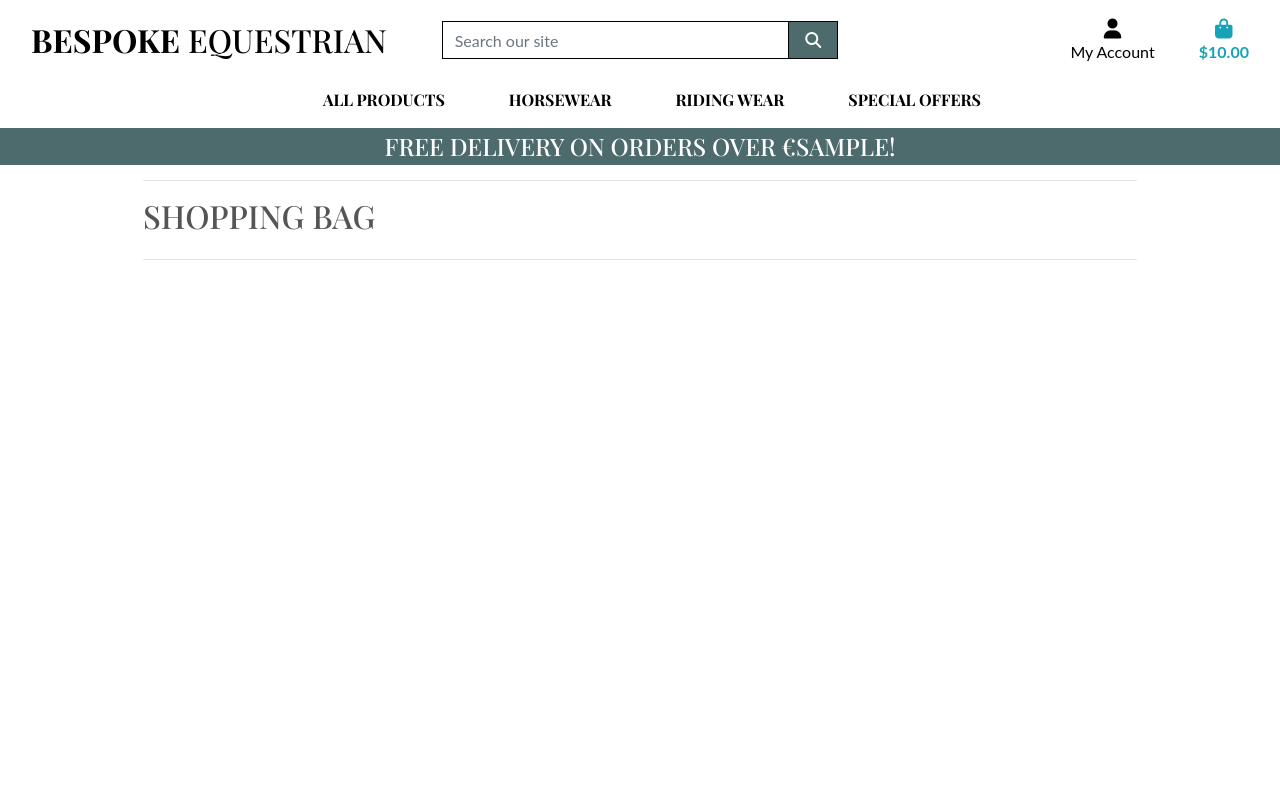
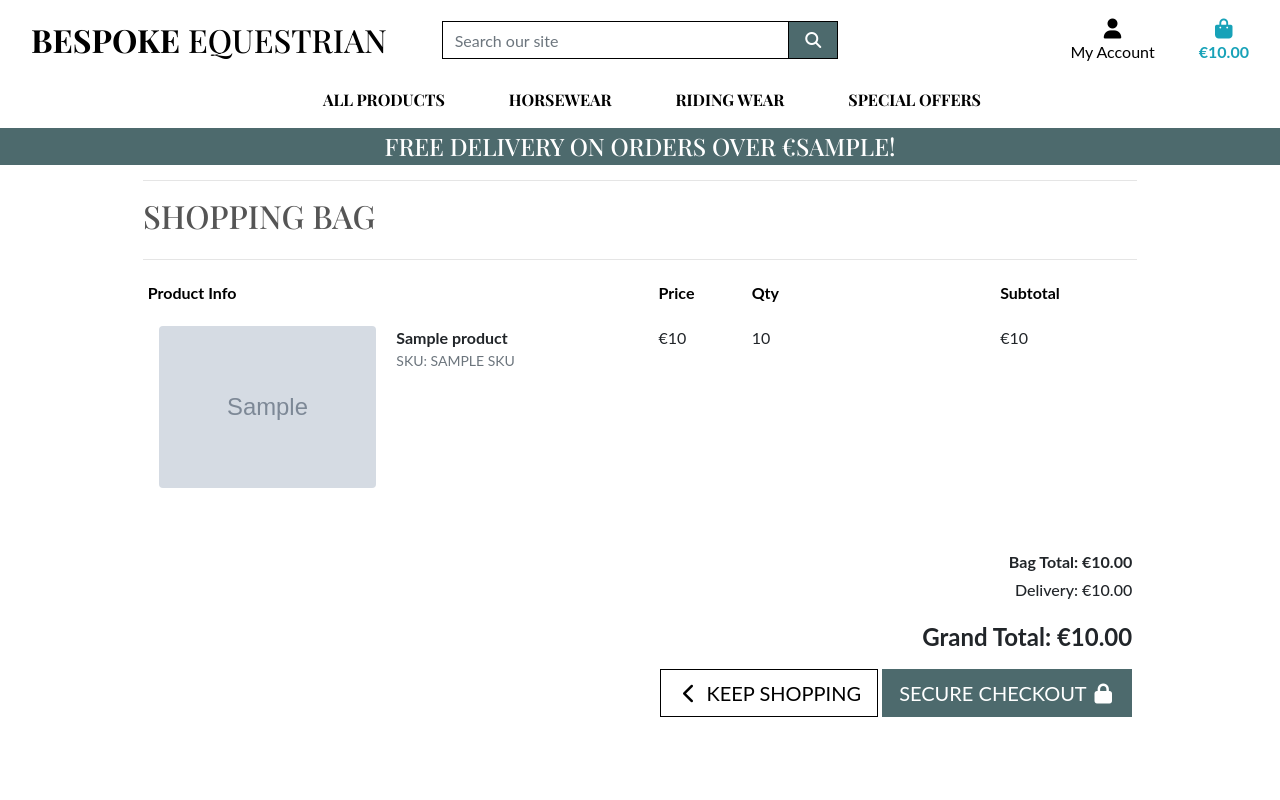
Before and after one commit to AmandaB2023/Bespoke_Equestrian, a Django app: template bag/templates/bag/bag.html in a window 1280 px wide. Run offline with Django 3.2, Linux system fonts and the light colour scheme; the template is opened without the code that fills it: most values are stand-ins (such as "Sample title", 1, 10 or a date in 2020); grey boxes marked "Sample" are stand-in pictures; some libraries are stand-ins or nearby versions; some web fonts are replaced.

Commit message:
Add contents processor and shopping bag functionality

```diff
--- a/bag/templates/bag/bag.html
+++ b/bag/templates/bag/bag.html
@@ -21,6 +21,68 @@
         <div class="col">
             {% if bag_items %}
             <div class="table-responsive rounded"></div>
+            <div class="table-responsive rounded">
+                <table class="table table-sm table-borderless">
+                    <thead class="text-black">
+                        <tr>
+                            <th scope="col">Product Info</th>
+                            <th scope="col"></th>
+                            <th scope="col">Price</th>
+                            <th scope="col">Qty</th>
+                            <th scope="col">Subtotal</th>
+                        </tr>
+                    </thead>
+                    {% for item in bag_items %}
+                    <tr>
+                        <td class="p-3 w-25">
+                            <img class="img-fluid rounded" src="{{ item.product.image.url }}">
+                        </td>
+                        <td class="py-3">
+                            <p class="my-0"><strong>{{ item.product.name }}</strong></p>
+                            <p class="my-0 small text-muted">SKU: {{ item.product.sku|upper }}</p>
+                        </td>
+                        <td class="py-3">
+                            <p class="my-0">€{{ item.product.price }}</p>
+                        </td>
+                        <td class="py-3 w-25">
+                            <p class="my-0">{{ item.quantity }}</p>
+                        </td>
+                        <td class="py-3">
+                            <p class="my-0">€{{ item.product.price }}</p>
+                        </td>
+                    </tr>
+                    {% endfor %}
+                    <tr>
+                        <td colspan="5" class="pt-5 text-right">
+                            <h6><strong>Bag Total: €{{ total|floatformat:2 }}</strong></h6>
+                            <h6>Delivery: €{{ delivery|floatformat:2 }}</h6>
+                            <h4 class="mt-4"><strong>Grand Total: €{{ grand_total|floatformat:2 }}</strong></h4>
+                            {% if free_delivery_delta > 0 %}
+                            <p class="mb-1 text-danger">
+                                You could get free delivery by spending just <strong>€{{ free_delivery_delta }}</strong>
+                                more!
+                            </p>
+                            {% endif %}
+                        </td>
+                    </tr>
+                    <tr>
+                        <td colspan="5" class="text-right">
+                            <a href="{% url 'products' %}" class="btn btn-outline-black rounded-0 btn-lg">
+                                <span class="icon">
+                                    <i class="fas fa-chevron-left"></i>
+                                </span>
+                                <span class="text-uppercase">Keep Shopping</span>
+                            </a>
+                            <a href="" class="btn btn-black rounded-0 btn-lg">
+                                <span class="text-uppercase">Secure Checkout</span>
+                                <span class="icon">
+                                    <i class="fas fa-lock"></i>
+                                </span>
+                            </a>
+                        </td>
+                    </tr>
+                </table>
+            </div>
             {% else %}
             <p class="lead mb-5">Your bag is empty.</p>
             <a href="{% url 'products' %}" class="btn btn-outline-black rounded-0 btn-lg">
--- a/bespoke_equestrian/settings.py
+++ b/bespoke_equestrian/settings.py
@@ -89,7 +89,7 @@
 ACCOUNT_SIGNUP_EMAIL_ENTER_TWICE = True
 ACCOUNT_USERNAME_MIN_LENGTH = 4
 LOGIN_URL = '/accounts/login/'
-LOGIN_REDIRECT_URL = '/success'
+LOGIN_REDIRECT_URL = '/'
 
 
 WSGI_APPLICATION = 'bespoke_equestrian.wsgi.application'
--- a/templates/base.html
+++ b/templates/base.html
@@ -100,7 +100,7 @@
                 <div><i class="fas fa-shopping-bag fa-lg"></i></div>
                 <p class="my-0">
                   {% if grand_total %}
-                  ${{ grand_total|floatformat:2 }}
+                  €{{ grand_total|floatformat:2 }}
                   {% else %}
                   €0.00
                   {% endif %}
```
Also changed, not shown: bag/contexts.py (+12 -0 lines), db.sqlite3.
